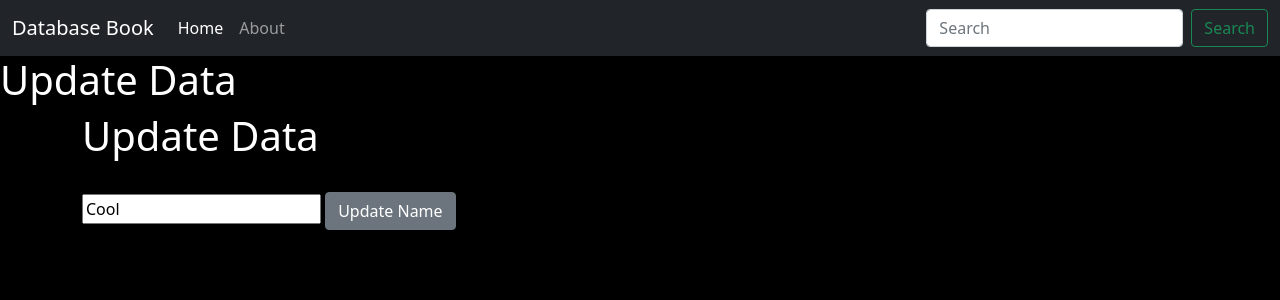
After one commit to Splicid/Python-Webserver, a Flask app: page /update/1 in a window 1280 px wide. The commit adds this page. Shown: the top 300 px of the page. Run offline with Flask 2, Linux system fonts and the light colour scheme; data comes from the database, SQL or seed files in the repository; both versions use the stored data as it was after the commit.

Commit message:
Added update function

```diff
--- a/app.py
+++ b/app.py
@@ -38,6 +38,21 @@ def data():
         friends = Friends.query.order_by(Friends.date_created)
         return render_template("data.html", title=title, friends=friends)
 
+@app.route('/update/<int:id>', methods=['POST', 'GET'])
+def update(id):
+    friend_to_update = Friends.query.get_or_404(id)
+    if request.method == "POST":
+        friend_to_update.name = request.form['name']
+        try:
+            db.session.commit()
+            return redirect('/data')
+        except:
+            return "There was a problem updating the database"
+    else:
+        return render_template('update.html',friend_to_update=friend_to_update)
+
+
+
 @app.route('/')
 def index():
     title = "Database Book"
--- a/templates/data.html
+++ b/templates/data.html
@@ -13,7 +13,7 @@
       <br>
       {% for friend in friends %}
         <h1>
-          {{ friend.name}}
+          {{ friend.name}} <a href="/update/{{friend.id}}" class="btn btn-outline-secondary btn-sm">Update</a>
         </h1>
       {% endfor %}
 {% endblock %}
--- /dev/null
+++ b/templates/update.html
@@ -0,0 +1,13 @@
+{% extends 'base.html'%}
+{% block title %} Update Data {% endblock %}
+
+{% block content %}
+      <div class="container">
+          <h1>Update Data</h1>
+          <br/>
+          <form action="/update/{{friend_to_update.id}}" METHOD="POST">
+            <input type="text" placeholder="Name" name="name" value="{{friend_to_update.name}}">
+            <input type="submit" value="Update Name" class="btn btn-secondary">
+          </form>
+      </div>
+{% endblock %}
```
Also changed, not shown: templates/index.html (+0 -14 lines), data.db.
